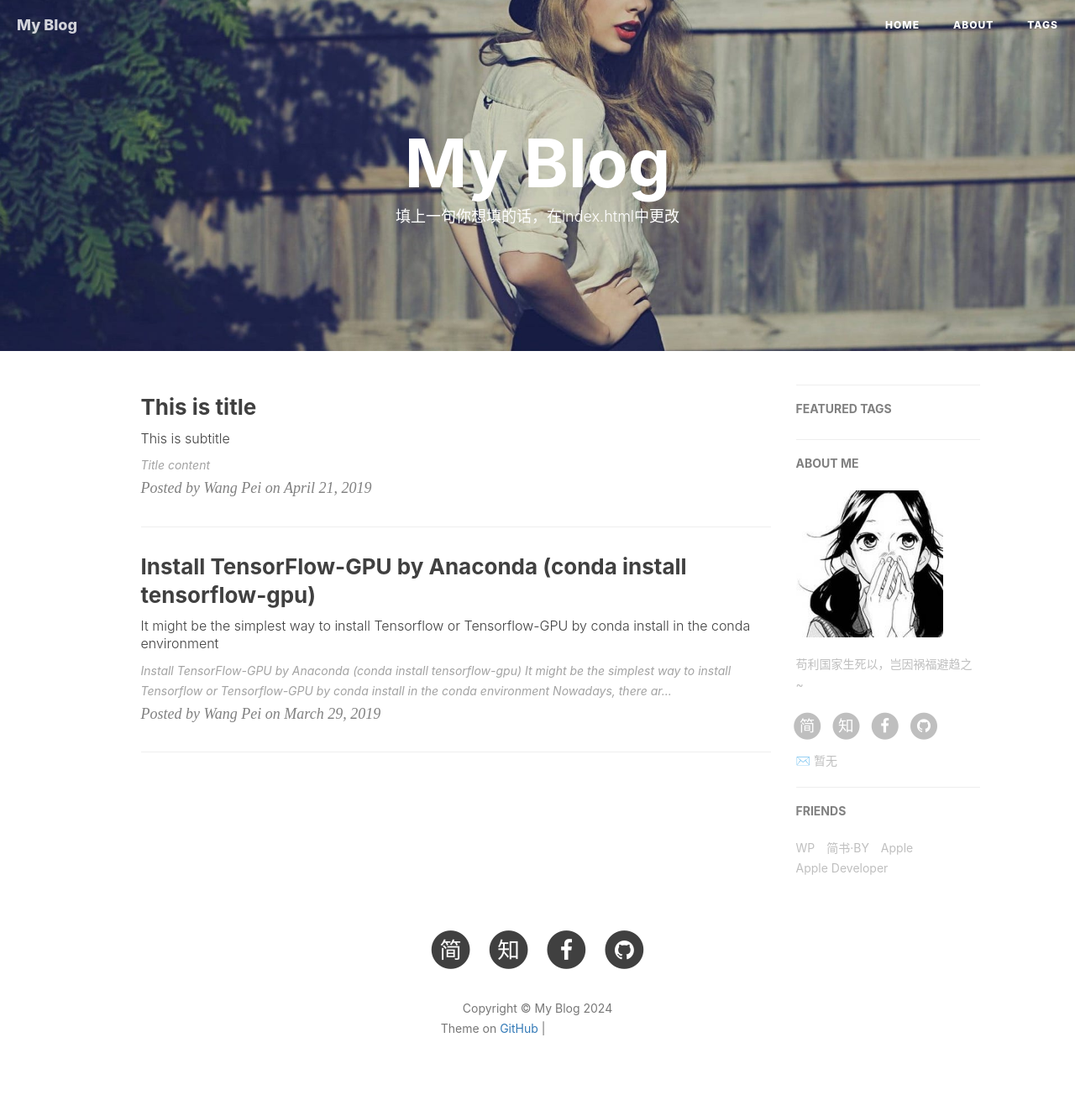
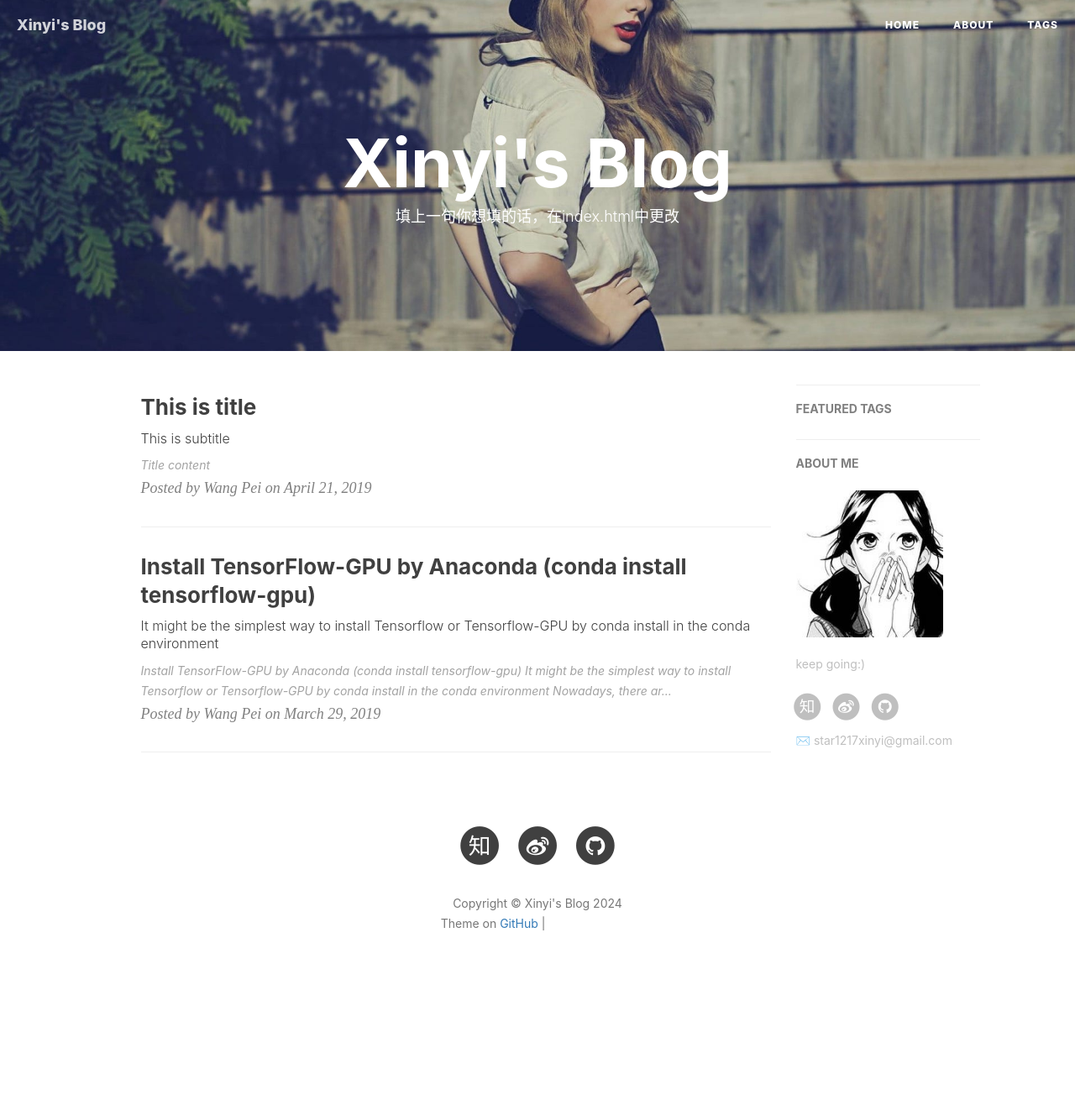
Before and after one commit to Star-xinyi/Star-xinyi.github.io, a Jekyll site: the page built from index.html, in a window 1280 px wide. Shown: the whole page at 84% size. Built offline with Jekyll 4.4.1, drawn with Linux system fonts in a browser that asks for light colours; nearby versions of some CDN libraries; the list of posts is cut into pages by our own code; comment, search, counter and statistics services are not loaded; after the commit the page ends 1204 px from its top, so only the background shows below that; some of the changed lines change nothing that is shown; grey boxes are pictures that could not be loaded.

Commit message:
Update _config.yml

```diff
--- a/_config.yml
+++ b/_config.yml
@@ -1,28 +1,27 @@
 # Site settings
-title: My Blog
+title: Xinyi's Blog
 SEOTitle: 我的博客 | My Blog
 header-img: img/post-bg-desk.jpg
-email: 暂无
-description: "写一句你想写的话"
-keyword: "我的博客"
-url: "http://name.github.io"          # your host, for absolute URL
+email: star1217xinyi@gmail.com
+description: "向前走，别回头"
+keyword: "Xinyi's blog"
+url: "http://star-xinyi.github.io"          # your host, for absolute URL
 baseurl: ""      # for example, '/blog' if your blog hosted on 'host/blog'
-github_repo: "https://github.com/name/name.github.io.git" # you code repository
+github_repo: "https://github.com/star-xinyi/star-xinyi.github.io.git" # you code repository
 
 # Sidebar settings
 sidebar: true                           # whether or not using Sidebar.
-sidebar-about-description: "苟利国家生死以，岂因祸福避趋之~"
+sidebar-about-description: "keep going:)"
 sidebar-avatar: /img/avatar_binggan.jpg      # use absolute URL, seeing it's used in both `/` and `/about/`
-
 
 
 # SNS settings
 RSS: false
-# weibo_username:     暂无
+weibo_username:     和地球约会的七十九年
 zhihu_username:     暂无
-github_username:    暂无
-facebook_username:  暂无
-jianshu_username:   暂无
+github_username:    star-xinyi
+#facebook_username:  暂无
+#jianshu_username:   暂无
 #twitter_username:   暂无
 
 
@@ -93,19 +92,19 @@ service-worker: true
 
 
 
-# Friends
-friends: [
-    {
-        title: "WP",
-        href: "https://wangpei.ink"
-    },{
-        title: "简书·BY",
-        href: "http://www.jianshu.com/u/e71990ada2fd"
-    },{
-        title: "Apple",
-        href: "https://apple.com"
-    },{
-        title: "Apple Developer",
-        href: "https://developer.apple.com/"
-    }
-]
+# # Friends
+# friends: [
+#     {
+#         title: "WP",
+#         href: "https://wangpei.ink"
+#     },{
+#         title: "简书·BY",
+#         href: "http://www.jianshu.com/u/e71990ada2fd"
+#     },{
+#         title: "Apple",
+#         href: "https://apple.com"
+#     },{
+#         title: "Apple Developer",
+#         href: "https://developer.apple.com/"
+#     }
+# ]
```
